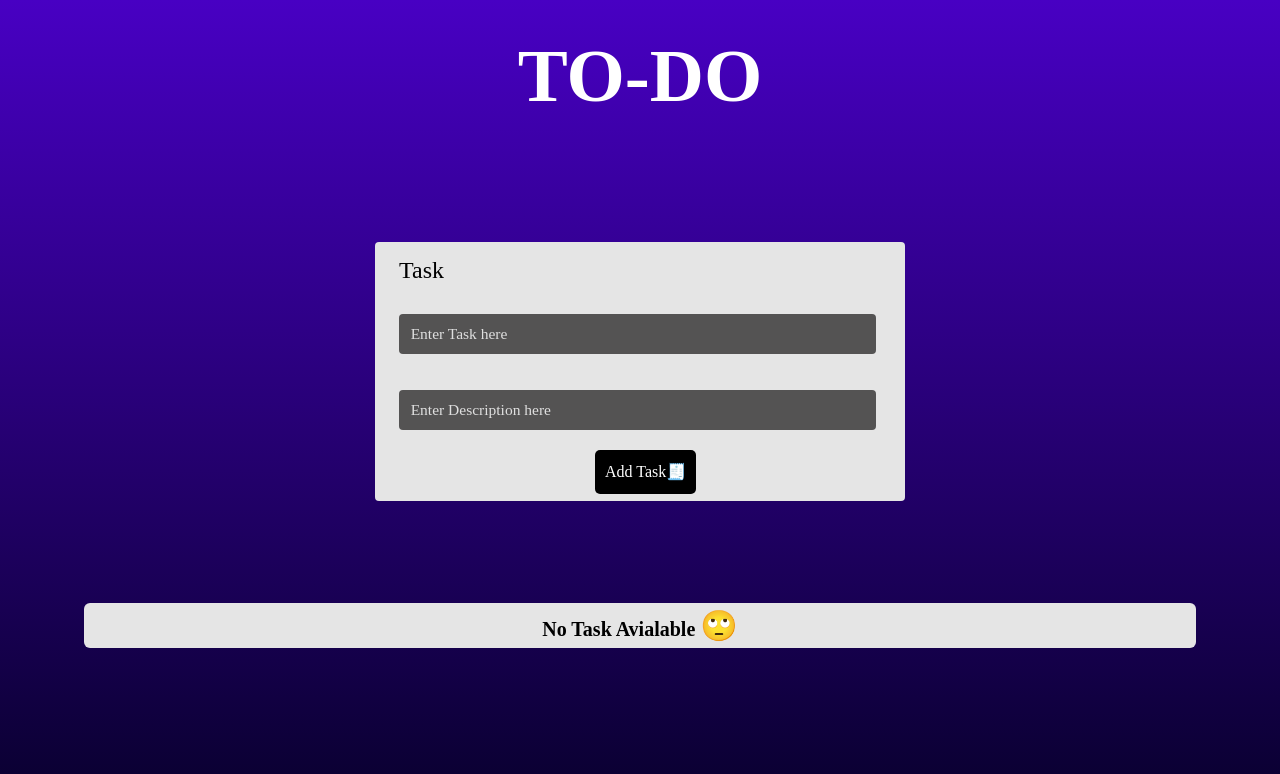
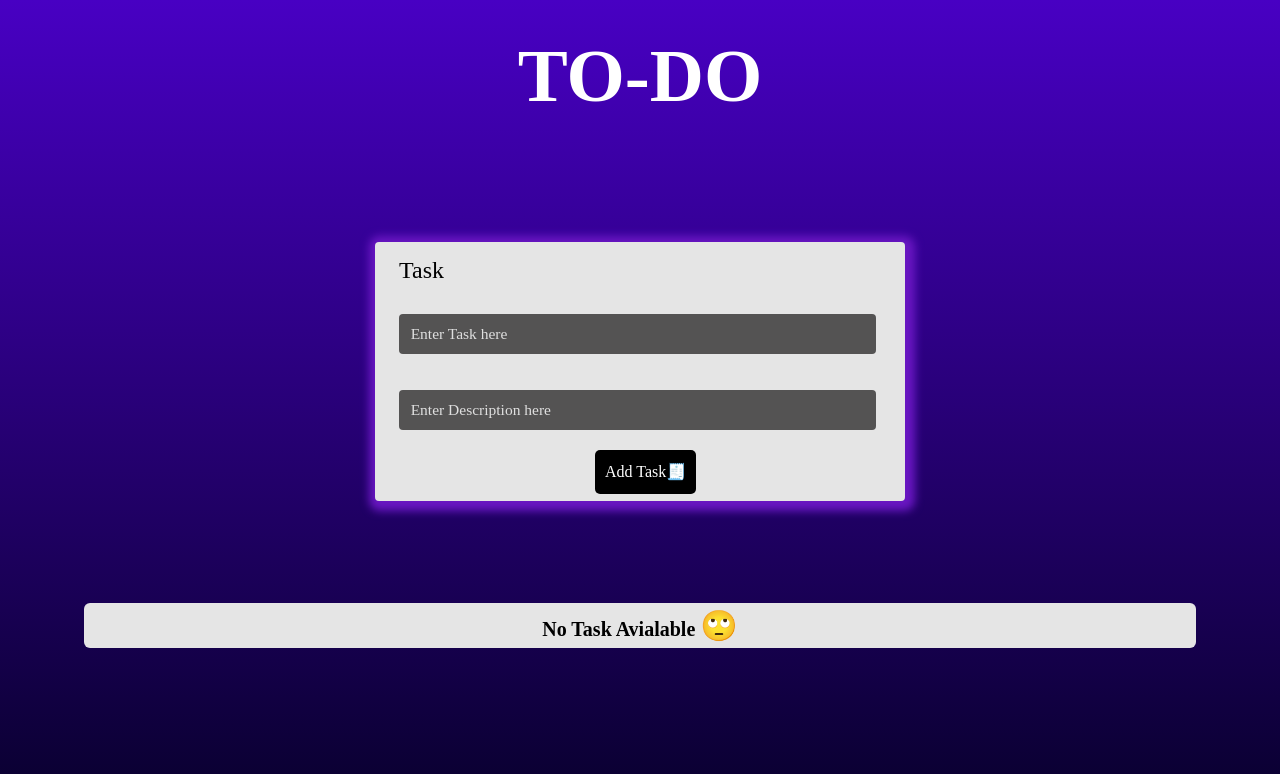
Before and after one commit to ayan15888/TO-DO, a Next.js app: page / in a window 1280 px wide. In both pictures the pointer is over the element 640 px from the left and 371 px from the top of the page. Shown: the top 774 px of the page. Built offline with nearby package versions, Linux system fonts and the light colour scheme.

Commit message:
Update globals.css

```diff
--- a/app/globals.css
+++ b/app/globals.css
@@ -49,6 +49,10 @@ body {
   background-color: rgb(229, 229, 229);
 
 }
+#box:hover {
+    box-shadow: 2px 2px 8px 8px rgb(105, 22, 194);
+
+  }
 
 input {
   width: 90%;
```
